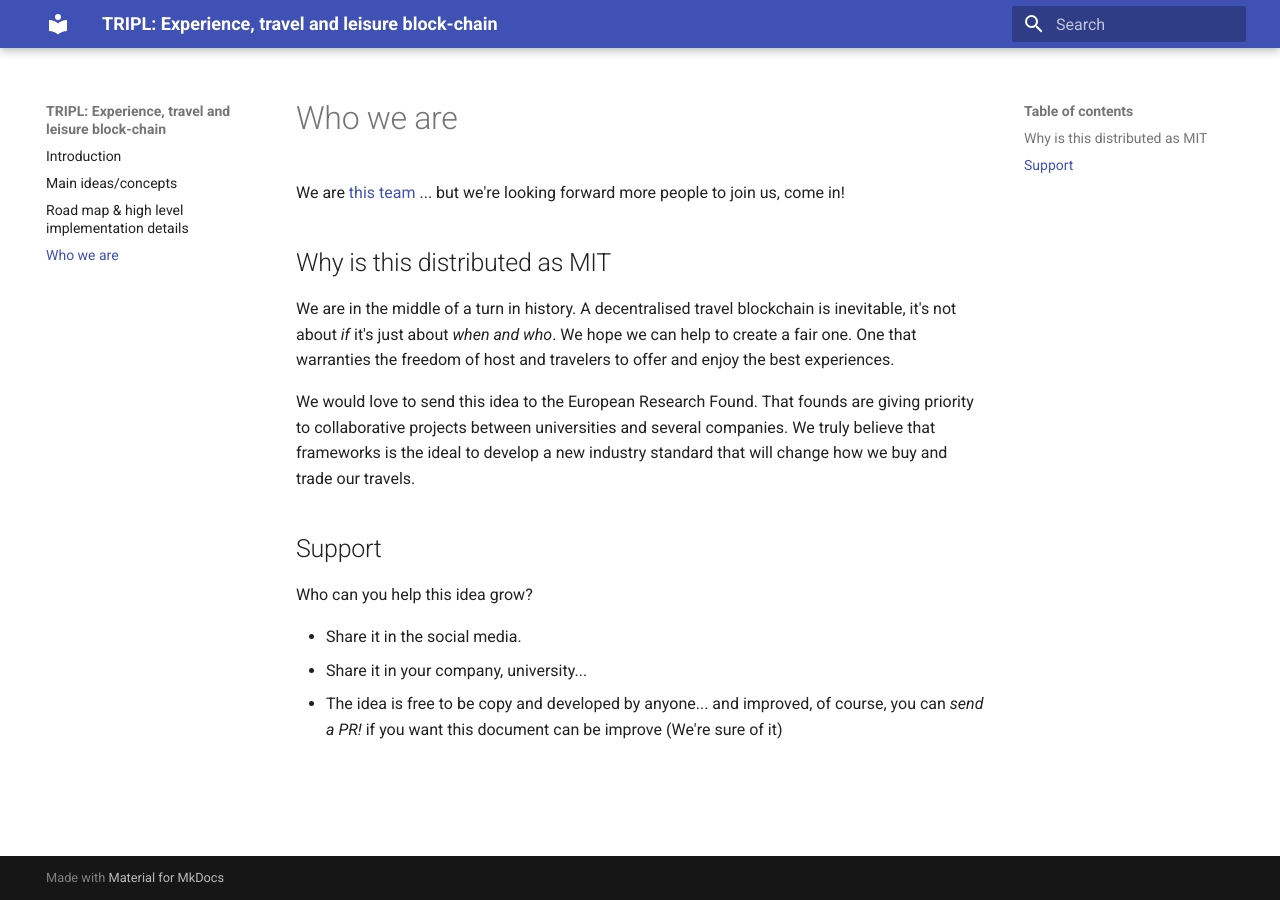
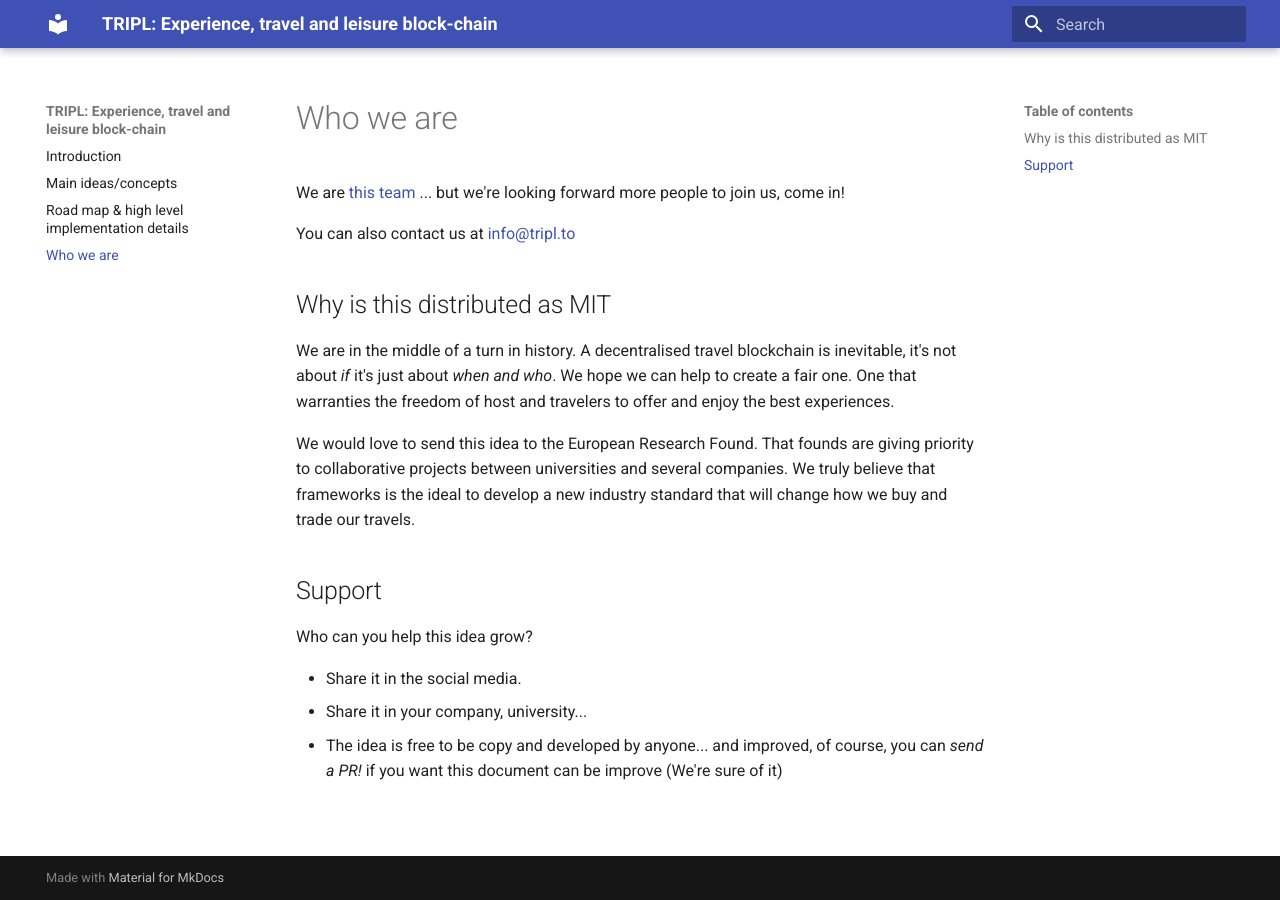
Before and after one commit to tripl-to/proposal, an MkDocs documentation site: the page built from docs/90_who.md, in a window 1280 px wide. Built offline with MkDocs 1.6.1 and Material for MkDocs 9.7.7, drawn with Linux system fonts in a browser that asks for light colours.

Commit message:
texts organization

```diff
--- a/docs/90_who.md
+++ b/docs/90_who.md
@@ -1,6 +1,9 @@
 # Who we are
 
 We are [this team](https://github.com/orgs/tripl-to/people) ... but we're looking forward more people to join us, come in!
+
+You can also contact us at [info@tripl.to](mailto:info@tripl.to)
+
 
 ## Why is this distributed as MIT
 
```
